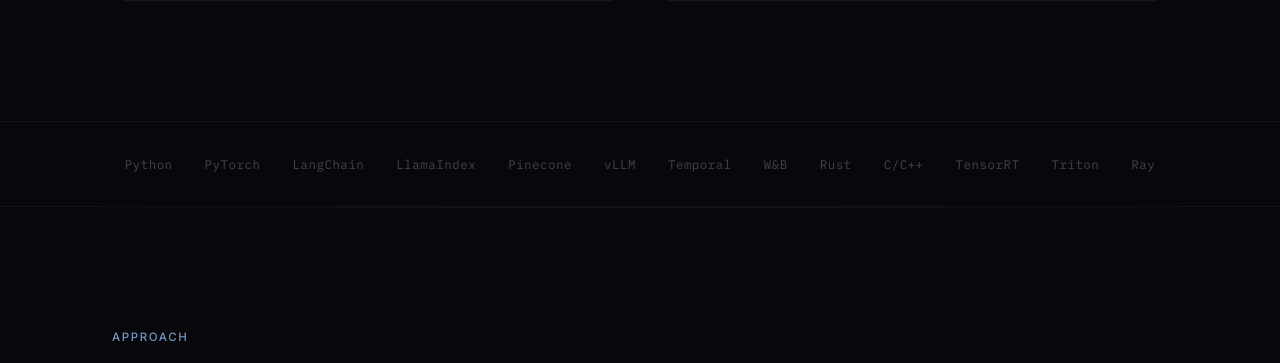
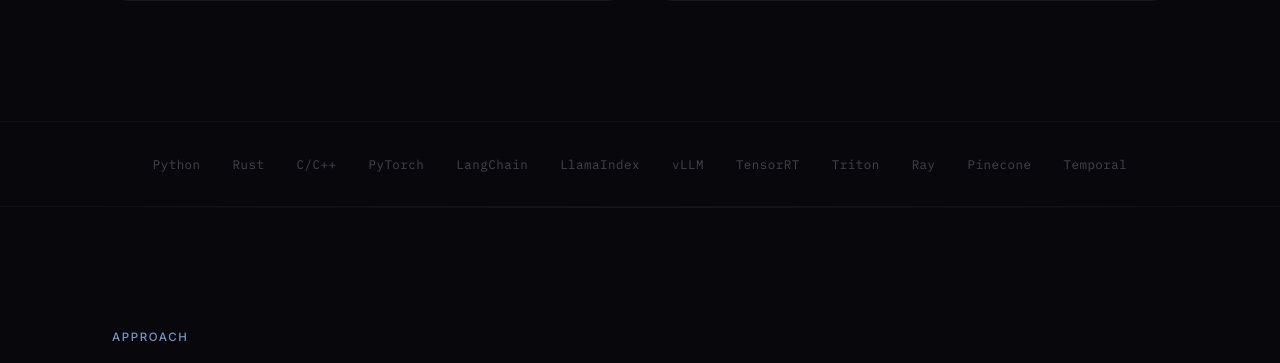
Before and after one commit to alejandroyu2/sys.ax, a Python web app: template templates/index.html in a window 1280 px wide. Shown: the part 3580-3943 px from the top of the page. Run offline with Jinja, Linux system fonts and the light colour scheme; the template is opened without the code that fills it, so the values that code supplies are empty.

Commit message:
Reorder tech strips, move Air-Gapped to compliance, drop W&B
Co-Authored-By: Claude Opus 4.6 <noreply@anthropic.com>

```diff
--- a/templates/index.html
+++ b/templates/index.html
@@ -656,10 +656,9 @@ footer{
     <span class="tech-item">AWS</span>
     <span class="tech-item">GCP</span>
     <span class="tech-item">Azure</span>
+    <span class="tech-item">OCI</span>
     <span class="tech-item">Kubernetes</span>
-    <span class="tech-item">OCI</span>
     <span class="tech-item">Terraform</span>
-    <span class="tech-item">Air-Gapped</span>
   </div>
 </div>
 
@@ -718,18 +717,17 @@ footer{
 <div class="tech-strip-outer">
   <div class="tech-strip">
     <span class="tech-item">Python</span>
+    <span class="tech-item">Rust</span>
+    <span class="tech-item">C/C++</span>
     <span class="tech-item">PyTorch</span>
     <span class="tech-item">LangChain</span>
     <span class="tech-item">LlamaIndex</span>
-    <span class="tech-item">Pinecone</span>
     <span class="tech-item">vLLM</span>
-    <span class="tech-item">Temporal</span>
-    <span class="tech-item">W&amp;B</span>
-    <span class="tech-item">Rust</span>
-    <span class="tech-item">C/C++</span>
     <span class="tech-item">TensorRT</span>
     <span class="tech-item">Triton</span>
     <span class="tech-item">Ray</span>
+    <span class="tech-item">Pinecone</span>
+    <span class="tech-item">Temporal</span>
   </div>
 </div>
 
@@ -805,11 +803,12 @@ footer{
   <div class="tech-strip">
     <span class="tech-item">FedRAMP</span>
     <span class="tech-item">NIST 800-53</span>
+    <span class="tech-item">CMMC</span>
+    <span class="tech-item">FIPS 140-2</span>
     <span class="tech-item">SOC 2 Type II</span>
     <span class="tech-item">ISO 27001</span>
-    <span class="tech-item">CMMC</span>
-    <span class="tech-item">FIPS 140-2</span>
     <span class="tech-item">Zero Trust</span>
+    <span class="tech-item">Air-Gapped</span>
   </div>
 </div>
 
```
